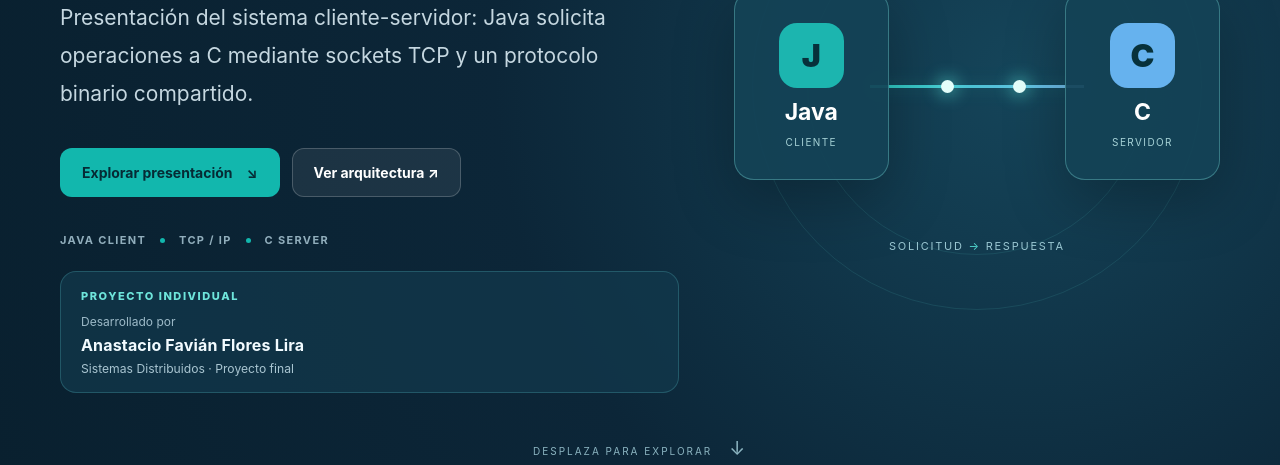
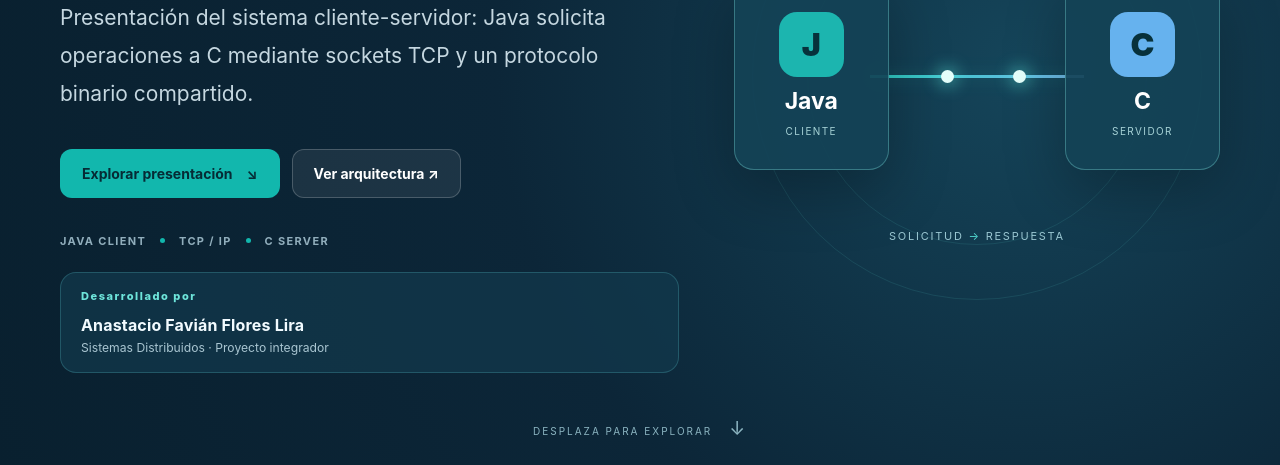
Before and after one commit to affl/middleware-java-c, a plain HTML site: page index.html in a window 1280 px wide. Shown: the part 335-800 px from the top of the page. Drawn offline with Linux system fonts and the light colour scheme.

Commit message:
Add files via upload

```diff
--- a/index.html
+++ b/index.html
@@ -107,10 +107,9 @@
        </span>
       </div>
       <div class="author-panel">
-       <span class="author-kicker">PROYECTO INDIVIDUAL</span>
-       <span class="author-label">Desarrollado por</span>
+       <span class="author-kicker">Desarrollado por</span>
        <strong>Anastacio Favián Flores Lira</strong>
-       <span class="author-detail">Sistemas Distribuidos · Proyecto final</span>
+       <span class="author-detail">Sistemas Distribuidos · Proyecto integrador</span>
       </div>
      </div>
      <div aria-label="Esquema animado de comunicación entre Java y C" class="hero-visual reveal">
@@ -782,7 +781,7 @@ void addition(int n, float a[n][n],
       Volver al inicio ↑
      </a>
      <p class="closing-note">
-      Proyecto individual · Anastacio Favián Flores Lira · Sistemas Distribuidos.
+      Proyecto integrador · Anastacio Favián Flores Lira · Sistemas Distribuidos.
      </p>
     </div>
    </section>
```
